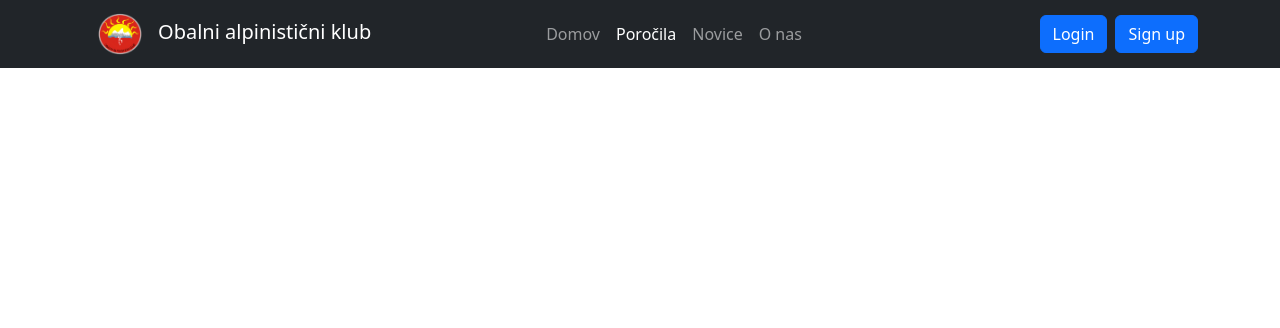
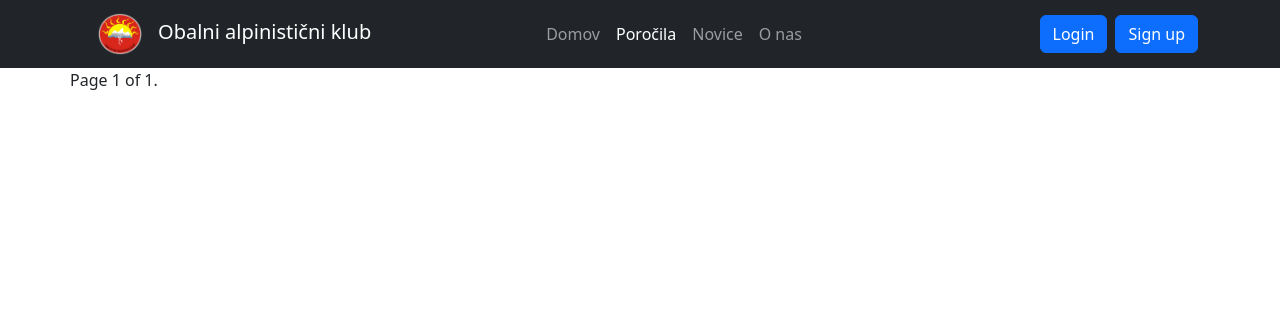
Before and after one commit to Tiggax/DEDIS-project, a Django app: page /reports in a window 1280 px wide. Shown: the top 328 px of the page. Run offline with Django 5.2, Linux system fonts and the light colour scheme; data that the repository does not hold is empty; parts of the project's set-up code (start-up, migrations or seed data) failed here and were passed over; some libraries are stand-ins or nearby versions.

Commit message:
add page pagination for reports and news

```diff
--- a/pages/views.py
+++ b/pages/views.py
@@ -4,6 +4,7 @@ from django.contrib.auth.decorators import login_required
 from .models import NewsPost, Report
 from django.shortcuts import render, redirect, get_object_or_404
 from django.contrib.auth import login
+from django.core.paginator import Paginator
 
 
 # Create your views here.
@@ -31,6 +32,10 @@ def logged_in_user_page(req):
 def reports(req):
     ctx = {}
     reports = Report.objects.order_by("created")
+    page_length = req.GET.get("page_count")
+    paginator = Paginator(reports, page_length if page_length else 25)
+    page_number = req.GET.get("page")
+    ctx["reports"] = paginator.get_page(page_number)
     return render(req, "pages/reports.html", ctx)
 
 def report(req, id):
@@ -42,8 +47,11 @@ def report(req, id):
 
 def news(req):
     ctx = {}
-    ctx["content"] = "add_news_here"
-    ctx["posts"] =  NewsPost.objects.order_by("created")
+    news = NewsPost.objects.order_by("created")
+    page_length = req.GET.get("page_count")
+    paginator = Paginator(news, page_length if page_length else 25)
+    page_number = req.GET.get("page")
+    ctx["posts"] =  paginator.get_page(page_number)
     return render(req, "pages/news.html", ctx)
 
 def get_news(req, id):
--- a/templates/pages/news.html
+++ b/templates/pages/news.html
@@ -8,6 +8,6 @@
   </div> {% endcomment %}
   {% include "widgets/news/card.html" with data=post %}
   {% endfor %}
-
+  {% include "widgets/paginator.html" with paginator=posts %}
 </div>
 {% endblock content%}
--- a/templates/pages/reports.html
+++ b/templates/pages/reports.html
@@ -3,7 +3,8 @@
 {% block content %}
 <div class="list-group row align-items-center">
     {% for report in reports %}
-{% include "widgets/report/card.html" with data=report %}
-{% endfor %}
+    {% include "widgets/report/card.html" with data=report %}
+    {% endfor %}
+    {% include "widgets/paginator.html" with paginator=reports %}
 </div>
 {% endblock content%}
--- /dev/null
+++ b/templates/widgets/paginator.html
@@ -0,0 +1,17 @@
+<div class="pagination">
+    <span class="step-links">
+        {% if paginator.has_previous %}
+            <a class="btn btn-primary" href="?page=1">&laquo; first</a>
+            <a class="btn btn-primary" href="?page={{ paginator.previous_page_number }}">previous</a>
+        {% endif %}
+
+        <span class="current">
+            Page {{ paginator.number }} of {{ paginator.paginator.num_pages }}.
+        </span>
+
+        {% if paginator.has_next %}
+            <a class="btn btn-primary" href="?page={{ paginator.next_page_number }}">next</a>
+            <a class="btn btn-primary" href="?page={{ paginator.paginator.num_pages }}">last &raquo;</a>
+        {% endif %}
+    </span>
+</div>
```
Lines whose indentation alone changed are shown as unchanged.
